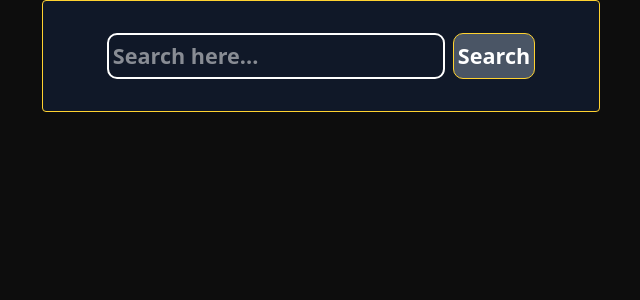
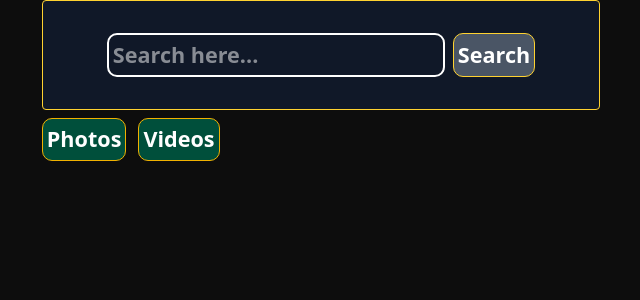
Before and after one commit to AkshitaGupta97/REDUX-TOOLKIT, a React (Vite) app: page / in a window 1280 px wide. Shown: the top 300 px of the page, without its empty margins (319-959 px from the left). Built offline with nearby package versions, Linux system fonts and the light colour scheme.

Commit message:
added Tabs

```diff
--- a/src/HomeSearchProject.jsx
+++ b/src/HomeSearchProject.jsx
@@ -1,9 +1,11 @@
 import { SearchBar } from "./components/SearchBar"
+import Tabs from "./components/Tabs"
 
 const HomeSearchProject = () => {
   return (
     <div>
       <SearchBar />
+      <Tabs />
     </div>
   )
 }
--- a/src/components/SearchBar.jsx
+++ b/src/components/SearchBar.jsx
@@ -22,12 +22,12 @@ export const SearchBar = () => {
     <div>
         <form onSubmit={(e) => submitHandler(e)}
             className="flex bg-gray-900 border w-full border-amber-300 rounded px-16 py-8 gap-2" >
-            <input className='border-2 w-full px-4 py-2 text-lg rounded-l-lg focus:outline-none'
+            <input className='border-2 w-full px-4 py-2 text-md rounded-l-lg focus:outline-none'
                 required
                 type="text" placeholder="Search here..."
                 value={text} onChange={(e) => setText(e.target.value)}
             />
-            <button className="active:scale-95 border border-amber-300 cursor-pointer px-8 py-2 text-lg rounded-l-lg bg-gray-600">Search</button>
+            <button className="active:scale-95 border border-amber-300 cursor-pointer px-8 py-2 text-md rounded-l-lg bg-gray-600">Search</button>
         </form>
     </div>
   )
--- a/src/components/Tabs.jsx
+++ b/src/components/Tabs.jsx
@@ -0,0 +1,31 @@
+import { useDispatch, useSelector } from "react-redux";
+import { setActiveTabs } from "../redux/slice-features/searchSlice";
+
+const Tabs = () => {
+    const tabs = ['Photos', 'Videos'];
+    const dispatch = useDispatch();
+
+    const onButtonHandler = (elem) => {
+        dispatch(setActiveTabs(elem));
+        console.log(elem);
+    }
+
+    const activeTab = useSelector((state) => state.search.activeTab);
+
+  return (
+    <div className="flex gap-3 mt-2">
+        {
+            tabs.map((elem, idx) => {
+                return (
+                    <button key={idx} onClick={() => onButtonHandler(elem)}
+                        className={`${(activeTab===elem? 'bg-blue-800' :'bg-amber-600')} transition rounded cursor-pointer active:scale-95 border px-2 border-yellow-500 bg-emerald-900 `}>
+                        {elem}
+                    </button>
+                )
+            })
+        }
+    </div>
+  )
+}
+
+export default Tabs
```
